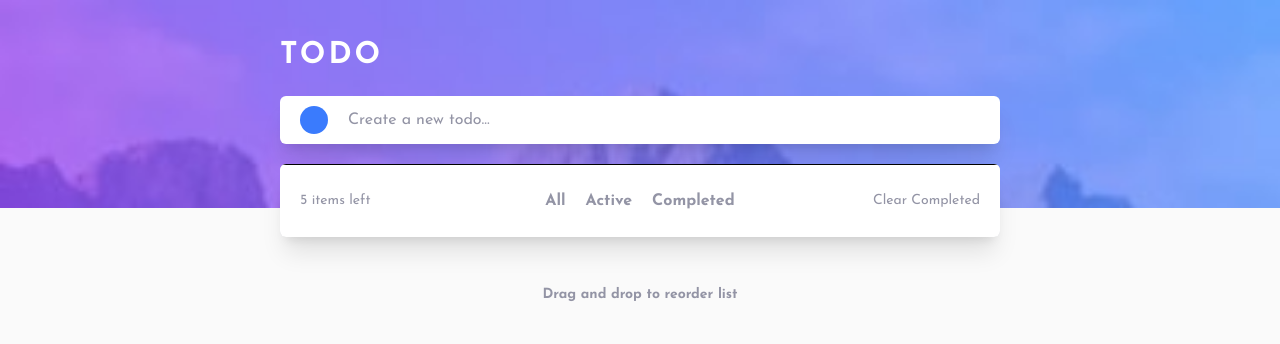
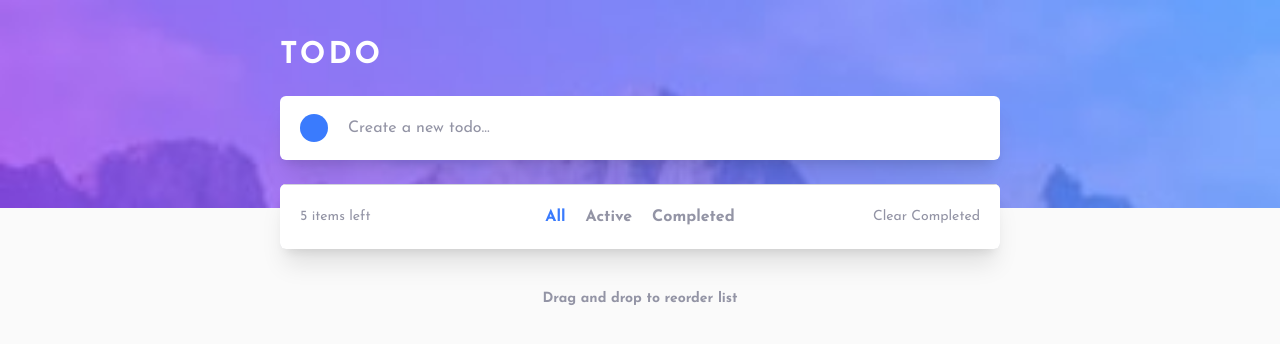
Before and after one commit to john-mirage/todo-app, a React (Vite) app: page / in a window 1280 px wide. Shown: the top 344 px of the page. Built offline with nearby package versions, Linux system fonts and the light colour scheme.

Commit message:
feat(ui): add consistency

```diff
--- a/src/components/page.tsx
+++ b/src/components/page.tsx
@@ -25,19 +25,19 @@ function Page() {
 
             <main className="relative z-50 w-full h-auto px-5 md:w-desktopTodo md:mx-auto md:px-0">
 
-                <div className="w-full h-auto rounded-md overflow-hidden transition-colors shadow-xl mb-5 bg-light-foreground dark:bg-dark-foreground">
+                <div className="w-full h-auto rounded-md overflow-hidden transition-colors shadow-xl mb-6 bg-light-foreground dark:bg-dark-foreground">
                     <TodoInput />
                 </div>
 
-                <div className="w-full h-auto rounded-md overflow-hidden transition-colors shadow-xl mb-5 bg-light-todoList dark:bg-dark-todoList">
+                <div className="w-full h-auto rounded-md overflow-hidden transition-colors shadow-xl mb-6 bg-light-todoList dark:bg-dark-todoList">
                     <TodoList />
                 </div>
 
-                <div className="w-full h-auto rounded-md overflow-hidden transition-colors shadow-xl mb-5 bg-light-foreground dark:bg-dark-foreground py-5 lg:hidden">
+                <div className="flex items-center w-full h-16 rounded-md overflow-hidden transition-colors shadow-xl mb-6 bg-light-foreground dark:bg-dark-foreground lg:hidden">
                     <TodoFilter />
                 </div>
 
-                <p className="w-full h-auto mt-12 text-center text-sm font-bold text-light-secondaryText dark:text-dark-secondaryText">Drag and drop to reorder list</p>
+                <p className="w-full h-auto mt-10 text-center text-sm font-bold text-light-secondaryText dark:text-dark-secondaryText">Drag and drop to reorder list</p>
 
             </main>
 
--- a/src/components/todo-filter.tsx
+++ b/src/components/todo-filter.tsx
@@ -1,9 +1,9 @@
 function TodoFilter() {
     return (
         <div className="flex flex-row justify-center items-center w-full h-auto">
-            <button className="text-base font-bold text-light-secondaryText dark:text-dark-secondaryText mr-5 transition-colors hover:text-blue last:mr-0 dark:hover:text-blue">All</button>
-            <button className="text-base font-bold text-light-secondaryText dark:text-dark-secondaryText mr-5 transition-colors hover:text-blue last:mr-0 dark:hover:text-blue">Active</button>
-            <button className="text-base font-bold text-light-secondaryText dark:text-dark-secondaryText mr-5 transition-colors hover:text-blue last:mr-0 dark:hover:text-blue">Completed</button>
+            <button className="text-base font-bold text-blue mr-5 transition-colors">All</button>
+            <button className="text-base font-bold text-light-secondaryText dark:text-dark-secondaryText mr-5 transition-colors hover:text-light-primaryText last:mr-0 dark:hover:text-dark-primaryText">Active</button>
+            <button className="text-base font-bold text-light-secondaryText dark:text-dark-secondaryText mr-5 transition-colors hover:text-light-primaryText last:mr-0 dark:hover:text-dark-primaryText">Completed</button>
         </div>
     )
 }
--- a/src/components/todo-input.tsx
+++ b/src/components/todo-input.tsx
@@ -1,6 +1,6 @@
 function TodoInput() {
     return (
-        <div className="flex flex-row items-center w-full h-12 px-5">
+        <div className="flex flex-row items-center w-full h-16 px-5">
             <input
                 className="flex-1 order-2 py-2 px-5 outline-none transition-colors text-light-primaryText dark:text-dark-primaryText bg-light-foreground dark:bg-dark-foreground placeholder:text-light-secondaryText dark:placeholder:text-dark-secondaryText"
                 type="text"
--- a/src/components/todo-list.tsx
+++ b/src/components/todo-list.tsx
@@ -3,7 +3,7 @@ import TodoMenu from "@components/todo-menu"
 function TodoList() {
     return (
         <>
-            <div className="border-t border-divider bg-light-foreground dark:bg-dark-foreground">
+            <div className="border-t border-light-todoList dark:border-dark-todoList bg-light-foreground dark:bg-dark-foreground">
                 <TodoMenu />
             </div>
         </>
--- a/src/components/todo-menu.tsx
+++ b/src/components/todo-menu.tsx
@@ -2,7 +2,7 @@ import TodoFilter from "@components/todo-filter"
 
 function TodoMenu() {
     return (
-        <div className="flex flex-row justify-center items-center w-full h-auto py-6 px-5">
+        <div className="flex flex-row justify-center items-center w-full h-16 px-5">
 
             <div className="flex-1">
                 <p className="text-sm font-normal text-light-secondaryText dark:text-dark-secondaryText">5 items left</p>
@@ -13,7 +13,7 @@ function TodoMenu() {
             </div>
 
             <div className="flex-1">
-                <button className="block ml-auto text-sm font-normal text-light-secondaryText dark:text-dark-secondaryText">Clear Completed</button>
+                <button className="block ml-auto text-sm font-normal transition-colors text-light-secondaryText hover:text-light-primaryText dark:text-dark-secondaryText dark:hover:text-dark-primaryText">Clear Completed</button>
             </div>
 
         </div>
```
